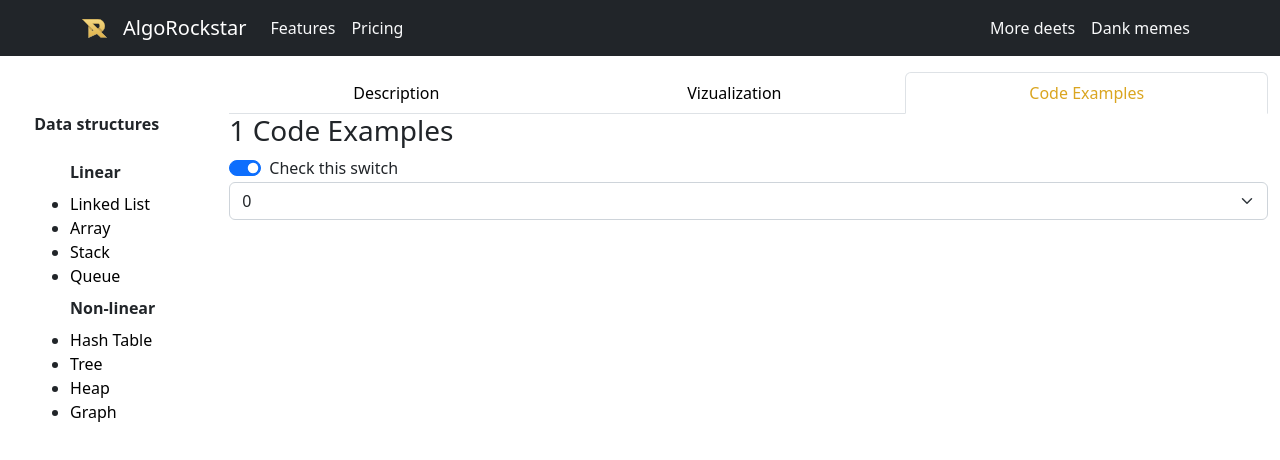
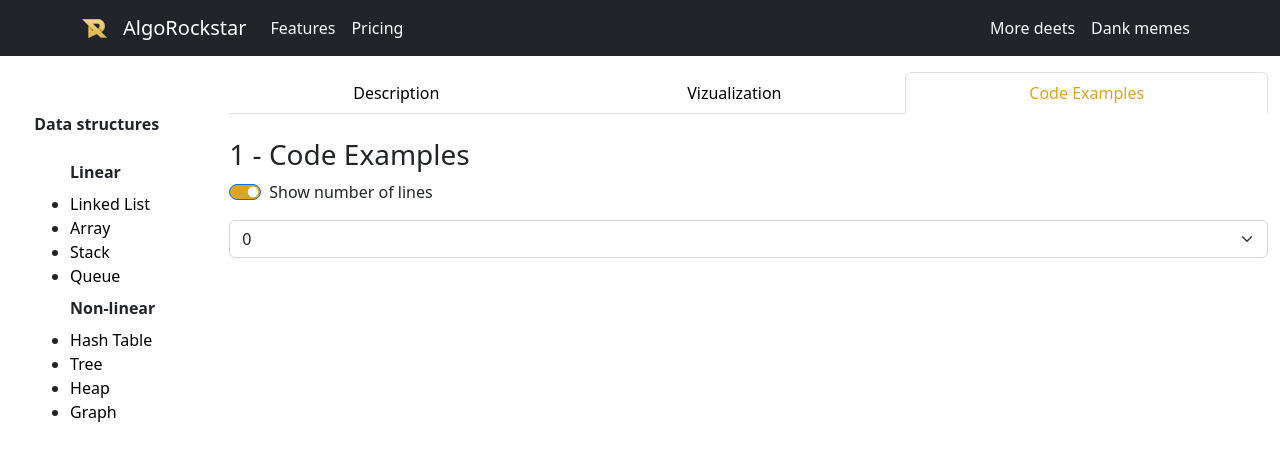
Before and after one commit to karpinski1994/algo-rockstar, a Next.js app: page /data-structures/1/code-examples in a window 1280 px wide. Shown: the top 460 px of the page. Built offline with nearby package versions, Linux system fonts and the light colour scheme.

Commit message:
Clean up divs structure, fix links styling, handle rendering sections titles

```diff
--- a/components/CodeExample/TopBar.tsx
+++ b/components/CodeExample/TopBar.tsx
@@ -6,12 +6,12 @@ export default function ({ toggle, select }) {
   return (
     <Form>
       <Form.Check
+        className="mb-3"
         type="switch"
-        id="custom-switch"
-        label="Check this switch"
+        label="Show number of lines"
         {...toggle}
       />
-      <Form.Select aria-label="Default select example" {...select}
+      <Form.Select className="mb-3" aria-label="Default select example" {...select}
       >
         {select.options}
       </Form.Select>
--- a/data-structures/LinkedList/description.ts
+++ b/data-structures/LinkedList/description.ts
@@ -1,7 +1,4 @@
-export default `# Linked list
-### Linear data structures
-
-#### Description
+export default `#### Summary
 
 A linked list is like a train, where each box is connected to the next box with a string. Each box has something special inside, like toys or candy. The first box is called the "head" and the last box is called the "tail." To get to a specific box, we follow the strings from the head until we reach the right box.
 
--- a/data-structures/LinkedList/visualization/index.tsx
+++ b/data-structures/LinkedList/visualization/index.tsx
@@ -5,7 +5,7 @@ type Props = {}
 
 function LinkedListVisualization({}: Props) {
   return (
-    <div><StepsSlider /></div>
+   <StepsSlider />
   )
 }
 
--- a/pages/data-structures/[dataStructure]/code-examples.tsx
+++ b/pages/data-structures/[dataStructure]/code-examples.tsx
@@ -1,4 +1,5 @@
 import CodeExample from "@/components/CodeExample";
+import { removeHyphens } from "@/utils/strings/removeHyphens";
 import { useRouter } from "next/router";
 import { DataStructurePageLayout } from ".";
 
@@ -7,10 +8,10 @@ const DataStructuresCodeExamplesPage = () => {
   // TODO: consider changing name 'dataStructure' because in the future it might be also an algorithm
   const { dataStructure } = router.query;
   return (
-    <section>
-      <h3>{dataStructure} Code Examples</h3>
-      <CodeExample codeStructure={dataStructure}/>
-    </section>
+    <>
+        <h3 className="text-capitalize mt-4">{`${removeHyphens(dataStructure)} - code examples`}</h3>
+        <CodeExample codeStructure={dataStructure} />
+    </>
   );
 };
 
--- a/pages/data-structures/[dataStructure]/index.tsx
+++ b/pages/data-structures/[dataStructure]/index.tsx
@@ -1,7 +1,7 @@
 import { useRouter } from "next/router";
 import { DataStructuresPageLayout } from "../index";
-import { useEffect } from "react";
-import nestLayout from "@/utils/nenstLayout";
+import { removeHyphens } from "@/utils/strings/removeHyphens";
+import nestLayout from "@/utils/layout/nenstLayout";
 import TabsNavbar from "@/components/TabsNavbar/TabsNavbar";
 import { Container } from "react-bootstrap";
 import Markdown from "@/components/Markdown";
@@ -10,9 +10,10 @@ const DataStructurePage = () => {
   const router = useRouter();
   const { dataStructure } = router.query;
   return (
-    <section>
-      <Markdown route={dataStructure}/>
-    </section>
+    <>
+      <h3 className="text-capitalize mt-4">{`${removeHyphens(dataStructure)} - description`}</h3>
+      <Markdown route={dataStructure} />
+    </>
   );
 };
 
@@ -21,9 +22,9 @@ const NestedLayout = ({ children }) => {
   const { dataStructure } = router.query;
 
   return (
-    <Container className="w-100 mt-3">
-        <TabsNavbar queryElement={dataStructure}/>
-      <section>{children}</section>
+    <Container className="mt-3">
+      <TabsNavbar queryElement={dataStructure} />
+      <section className="mt-4">{children}</section>
     </Container>
   );
 };
--- a/pages/data-structures/index.tsx
+++ b/pages/data-structures/index.tsx
@@ -5,9 +5,9 @@ const DataStructuresPage = () => {
 
 export const NestedLayout = ({ children }) => {
   return (
-    <div>
+    <>
       {children}
-    </div>
+    </>
   );
 };
 
--- a/styles/globals.css
+++ b/styles/globals.css
@@ -124,7 +124,7 @@ a.carousel-control-next
   font-weight: 500 !important;
 }
 
-.active {
+.active.nav-link {
   color: goldenrod !important;
   font-weight: 500 !important;
 }
@@ -141,3 +141,7 @@ a.nav-link:hover{
   color: black;
   font-weight: 500;
 }
+
+.form-switch > .form-check-input:checked{
+  background-color: goldenrod;
+}
--- /dev/null
+++ b/utils/strings/removeHyphens.ts
@@ -0,0 +1 @@
+export const removeHyphens = (text: string) => text && text.toString().replace(/-/g, " ");
```
Also changed, not shown: components/StepsSlider/index.tsx (+3 -9 lines), pages/data-structures/[dataStructure]/visualization.tsx (+5 -3 lines), utils/layout/nenstLayout.tsx (renamed from utils/nenstLayout.tsx).
